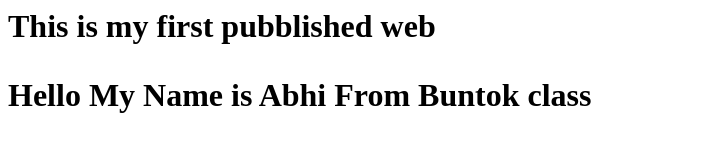
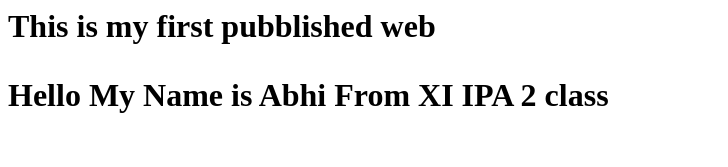
Before and after one commit to Jagostillearning/repo1_-Bhi, a plain HTML site: page index.html in a window 1280 px wide. Shown: the top 167 px of the page, without its empty margins (0-728 px from the left). Drawn offline with Linux system fonts and the light colour scheme.

Commit message:
Update index.html

```diff
--- a/index.html
+++ b/index.html
@@ -2,7 +2,7 @@
 <head>
 <body>
 <h1> This is my first pubblished web<h1>
-<p> Hello My Name is Abhi From Buntok class</p>
+<p> Hello My Name is Abhi From XI IPA 2 class</p>
 <br> I just joined github to publish my first static web</br>
 </body>
 </head>
```
